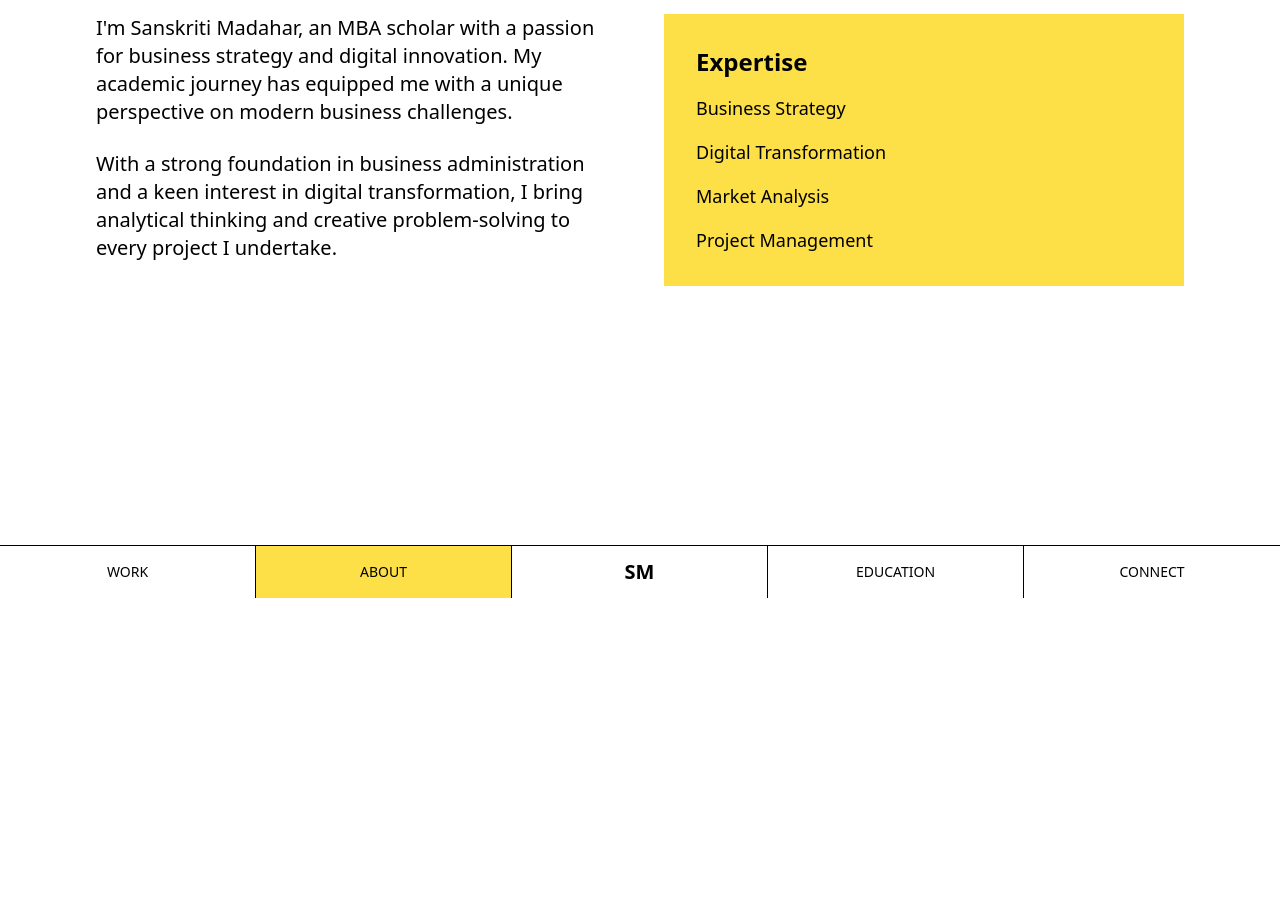
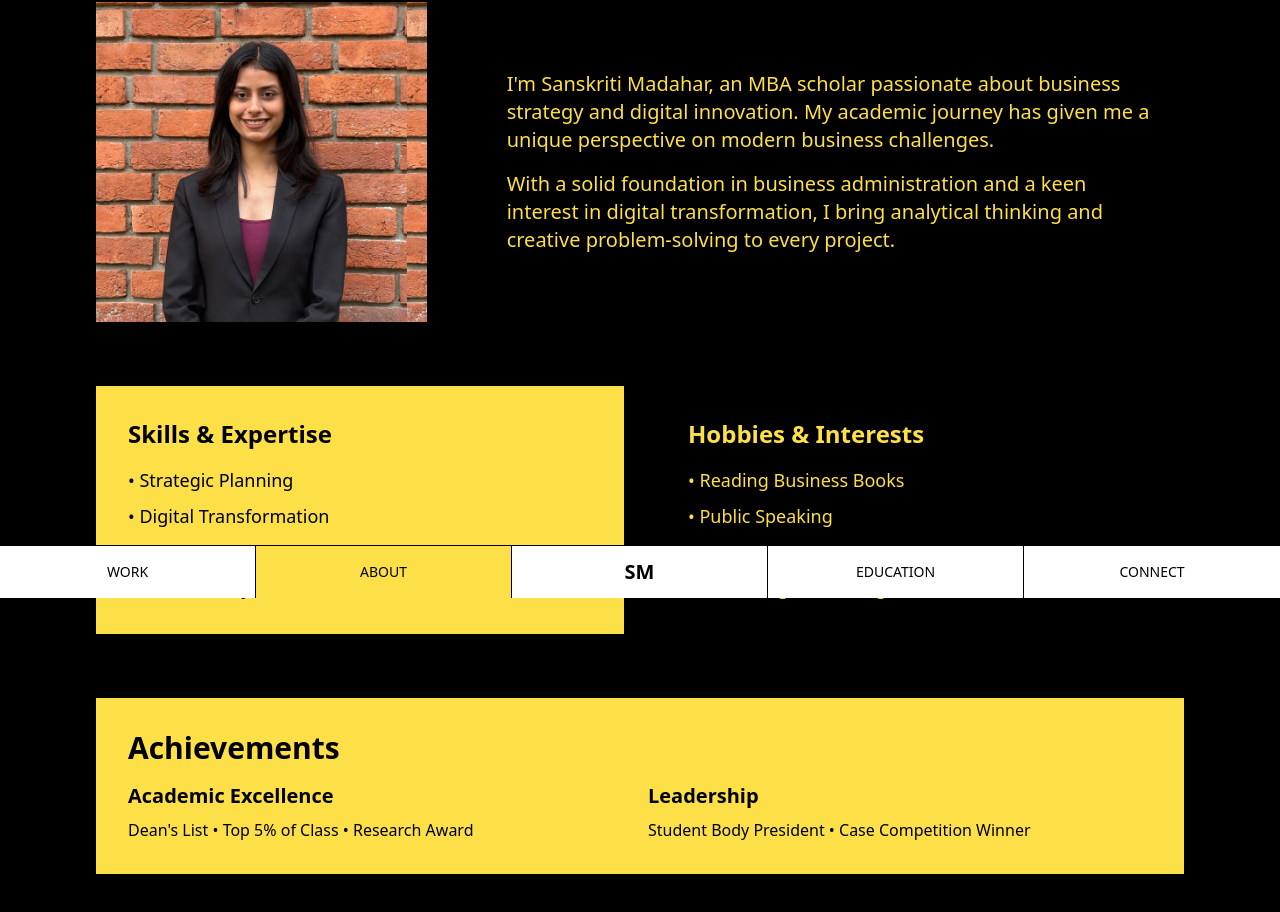
Before and after one commit to ojas282/Sanskriti-Madahar-Portfolio-Website, a React (Vite) app: page /about in a window 1280 px wide. Shown: the part 202-1114 px from the top of the page. Before the commit the page ends 800 px from the top, so only its background shows below. Built offline with nearby package versions, Linux system fonts and the light colour scheme.

Commit message:
new update

```diff
--- a/src/components/Navigation.tsx
+++ b/src/components/Navigation.tsx
@@ -7,13 +7,16 @@ const Navigation = () => {
   const location = useLocation();
   const profileImage = "/sans.JPG";
 
+  // Check if the current page is the About section
+  const isAboutPage = location.pathname === "/about";
+
   return (
     <>
       {/* Top Marquee Bar */}
-      <div className="fixed top-0 w-full bg-black text-white py-2 overflow-hidden">
+      <div className={`fixed top-0 w-full py-2 overflow-hidden transition-all duration-300 ${isAboutPage ? 'bg-white text-black' : 'bg-black text-white'}`}>
         <div className="animate-marquee whitespace-nowrap flex items-center">
           <img src={profileImage} alt="Sanskriti Madahar" className="w-8 h-8 rounded-full mx-4" />
-          <span className="mx-4">MBA BY DEGREE </span>
+          <span className="mx-4">MBA BY DEGREE</span>
           <X className="inline-block mx-4" />
           <span>STRATEGIST BY MINDSET</span>
           <X className="inline-block mx-4" />
--- a/src/pages/About.tsx
+++ b/src/pages/About.tsx
@@ -1,59 +1,109 @@
-import React from 'react';
-import { motion } from 'framer-motion';
+import React from "react";
+import { motion } from "framer-motion";
+
+const cardVariants = {
+  initial: { opacity: 0, y: 30 },
+  animate: { opacity: 1, y: 0, transition: { duration: 0.5 } },
+};
 
 const About = () => {
   return (
-    <div className="min-h-screen pt-16 pb-20">
+    <div className="min-h-screen pt-16 pb-20 bg-black text-yellow-300">
       <motion.div
         initial={{ opacity: 0, y: 20 }}
         animate={{ opacity: 1, y: 0 }}
         className="p-8 max-w-6xl mx-auto"
       >
-        <h1 className="text-7xl font-bold mb-12">About Me</h1>
-        <div className="grid grid-cols-1 md:grid-cols-2 gap-12">
+        <h1 className="text-6xl font-bold mb-12 text-center uppercase">
+          About Me
+        </h1>
+
+        {/* Grid Layout */}
+        <div className="grid grid-cols-1 md:grid-cols-3 gap-12 items-center">
+          {/* Image Section */}
           <motion.div
             initial={{ opacity: 0, x: -20 }}
             animate={{ opacity: 1, x: 0 }}
             transition={{ delay: 0.2 }}
-            className="space-y-6"
+            className="relative overflow-hidden shadow-xl hover:scale-105 transition-transform duration-300 md:col-span-1"
+          >
+            <img
+              src="/sans.JPG"
+              alt="Profile"
+              className="w-full h-auto object-cover max-h-80"
+            />
+          </motion.div>
+
+          {/* About Text Section */}
+          <motion.div
+            variants={cardVariants}
+            initial="initial"
+            animate="animate"
+            className=" text-yellow p-8 shadow-lg hover:shadow-2xl hover:scale-105 transition-transform duration-300 md:col-span-2"
           >
             <p className="text-xl">
-              I'm Sanskriti Madahar, an MBA scholar with a passion for business strategy
-              and digital innovation. My academic journey has equipped me with a unique
-              perspective on modern business challenges.
+              I'm Sanskriti Madahar, an MBA scholar passionate about business
+              strategy and digital innovation. My academic journey has given me
+              a unique perspective on modern business challenges.
             </p>
-            <p className="text-xl">
-              With a strong foundation in business administration and a keen interest in
-              digital transformation, I bring analytical thinking and creative problem-solving
-              to every project I undertake.
+            <p className="text-xl mt-4">
+              With a solid foundation in business administration and a keen
+              interest in digital transformation, I bring analytical thinking
+              and creative problem-solving to every project.
             </p>
           </motion.div>
-          <motion.div
-            initial={{ opacity: 0, x: 20 }}
-            animate={{ opacity: 1, x: 0 }}
-            transition={{ delay: 0.4 }}
-            className="bg-yellow-300 p-8"
-          >
-            <h2 className="text-2xl font-bold mb-4">Expertise</h2>
-            <ul className="space-y-4">
-              <li className="flex items-center space-x-2">
-                <span className="text-lg">Business Strategy</span>
-              </li>
-              <li className="flex items-center space-x-2">
-                <span className="text-lg">Digital Transformation</span>
-              </li>
-              <li className="flex items-center space-x-2">
-                <span className="text-lg">Market Analysis</span>
-              </li>
-              <li className="flex items-center space-x-2">
-                <span className="text-lg">Project Management</span>
-              </li>
+        </div>
+
+        {/* Skills & Expertise */}
+        <motion.div
+          initial={{ opacity: 0, y: 20 }}
+          animate={{ opacity: 1, y: 0 }}
+          transition={{ delay: 0.4 }}
+          className="mt-16 grid grid-cols-1 md:grid-cols-2 gap-8"
+        >
+          <div className="bg-yellow-300 text-black p-8 shadow-lg hover:shadow-2xl hover:scale-105 transition-transform duration-300">
+            <h3 className="text-2xl font-bold mb-4">Skills & Expertise</h3>
+            <ul className="space-y-2 text-lg">
+              <li>• Strategic Planning</li>
+              <li>• Digital Transformation</li>
+              <li>• Business Development</li>
+              <li>• Market Analysis</li>
             </ul>
-          </motion.div>
-        </div>
+          </div>
+
+          <div className="bg-black text-yellow-300 p-8 shadow-lg hover:shadow-2xl hover:scale-105 transition-transform duration-300">
+            <h3 className="text-2xl font-bold mb-4">Hobbies & Interests</h3>
+            <ul className="space-y-2 text-lg">
+              <li>• Reading Business Books</li>
+              <li>• Public Speaking</li>
+              <li>• Exploring New Technologies</li>
+              <li>• Mentoring & Teaching</li>
+            </ul>
+          </div>
+        </motion.div>
+
+        {/* Achievements */}
+        <motion.div
+          initial={{ opacity: 0, y: 20 }}
+          animate={{ opacity: 1, y: 0 }}
+          transition={{ delay: 0.6 }}
+          className="mt-16 bg-yellow-300 text-black p-8 shadow-lg hover:shadow-2xl hover:scale-105 transition-transform duration-300"
+        >
+          <h2 className="text-3xl font-bold mb-4">Achievements</h2>
+          <div className="grid grid-cols-1 md:grid-cols-2 gap-4">
+            <div>
+              <h4 className="text-xl font-bold mb-2">Academic Excellence</h4>
+              <p>Dean's List • Top 5% of Class • Research Award</p>
+            </div>
+            <div>
+              <h4 className="text-xl font-bold mb-2">Leadership</h4>
+              <p>Student Body President • Case Competition Winner</p>
+            </div>
+          </div>
+        </motion.div>
       </motion.div>
     </div>
   );
 };
 
-export default About
+export default About;
--- a/src/pages/Home.tsx
+++ b/src/pages/Home.tsx
@@ -84,7 +84,7 @@ const Home = () => {
                 : "Hover to blind me!"
               : isMobile
                 ? "Tap to give me sight!"
-                : "Tap to blind me!"}
+                : "Hover to give me sight!"}
           </p>
         </motion.div>
       </div>
```
